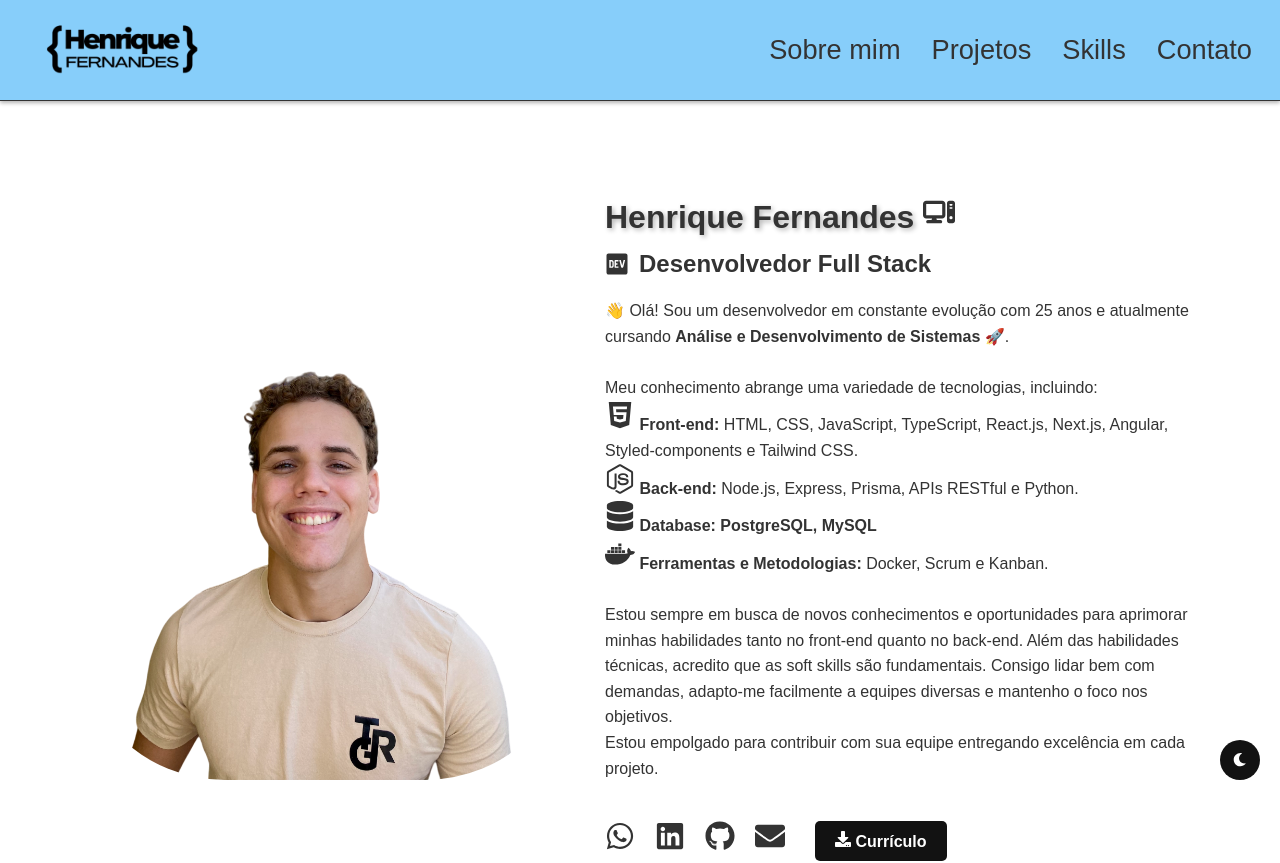
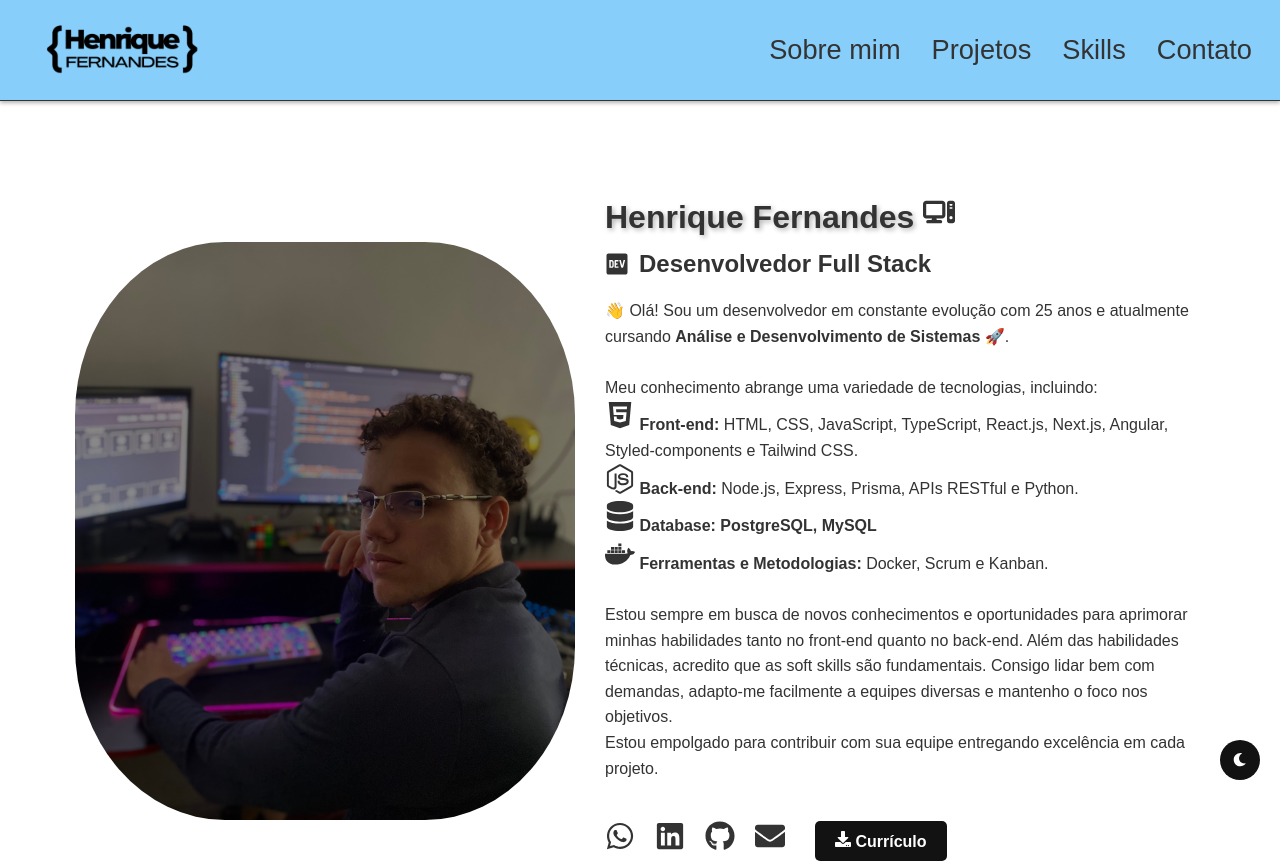
Before and after one commit to henriferi/portfolio, a React (Vite) app: page / in a window 1280 px wide. Shown: the top 863 px of the page. Built offline with nearby package versions, Linux system fonts and the light colour scheme.

Commit message:
Alterando_perfil

```diff
--- a/src/About.jsx
+++ b/src/About.jsx
@@ -1,4 +1,4 @@
-import logo from './assets/profile.png';
+import perfil from './assets/profile2.jpg';
 import React from 'react';
 import styled from 'styled-components';
 import { FaDatabase, FaDev, FaDocker, FaDownload, FaHtml5, FaNodeJs } from 'react-icons/fa';
@@ -126,7 +126,7 @@ const DownloadButton = styled.a`
 const About = () => {
   return (
     <AboutContainer id='about'>
-      <ProfileImage src={logo} alt="Minha Foto" />
+      <ProfileImage src={perfil} alt="Minha Foto" />
       <TextContainer>
         <Name>Henrique Fernandes <FaComputer /></Name>
         <Role>
```
Also changed, not shown: src/assets/profile2.jpg (added).
